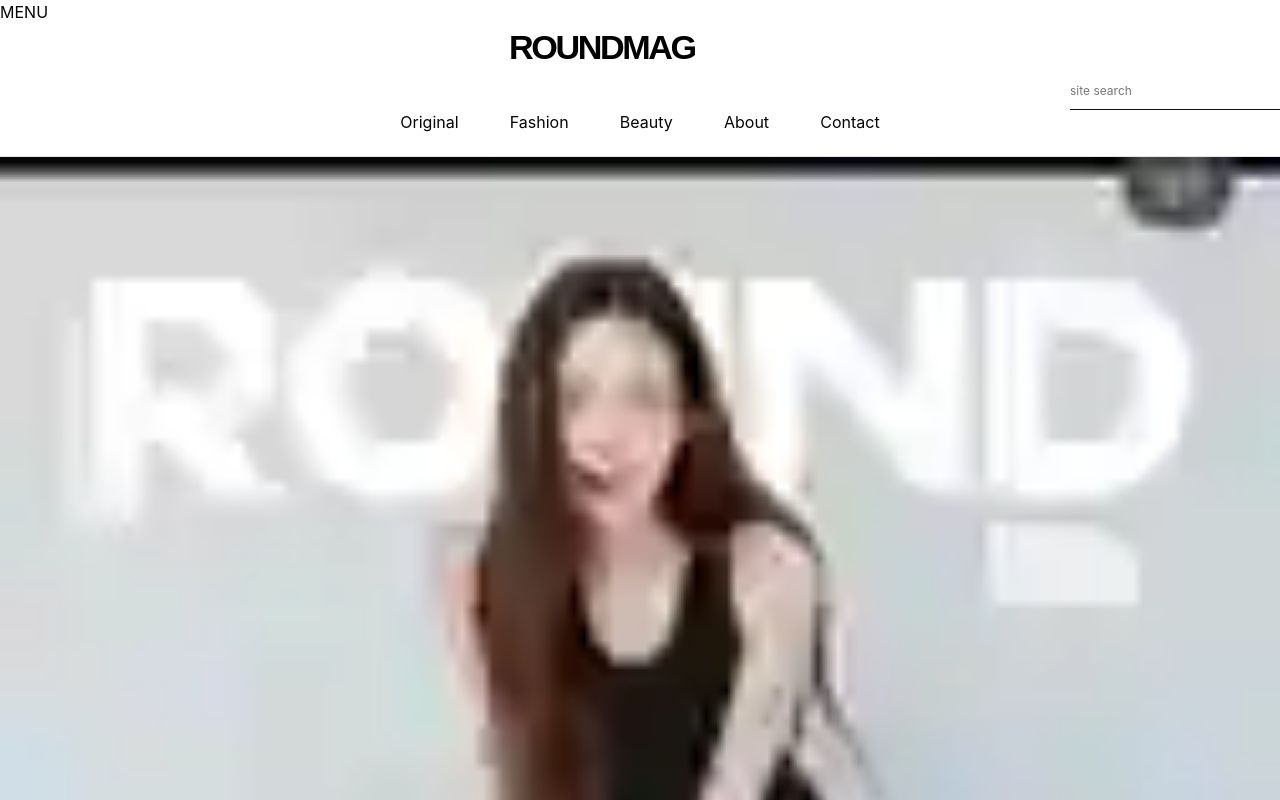
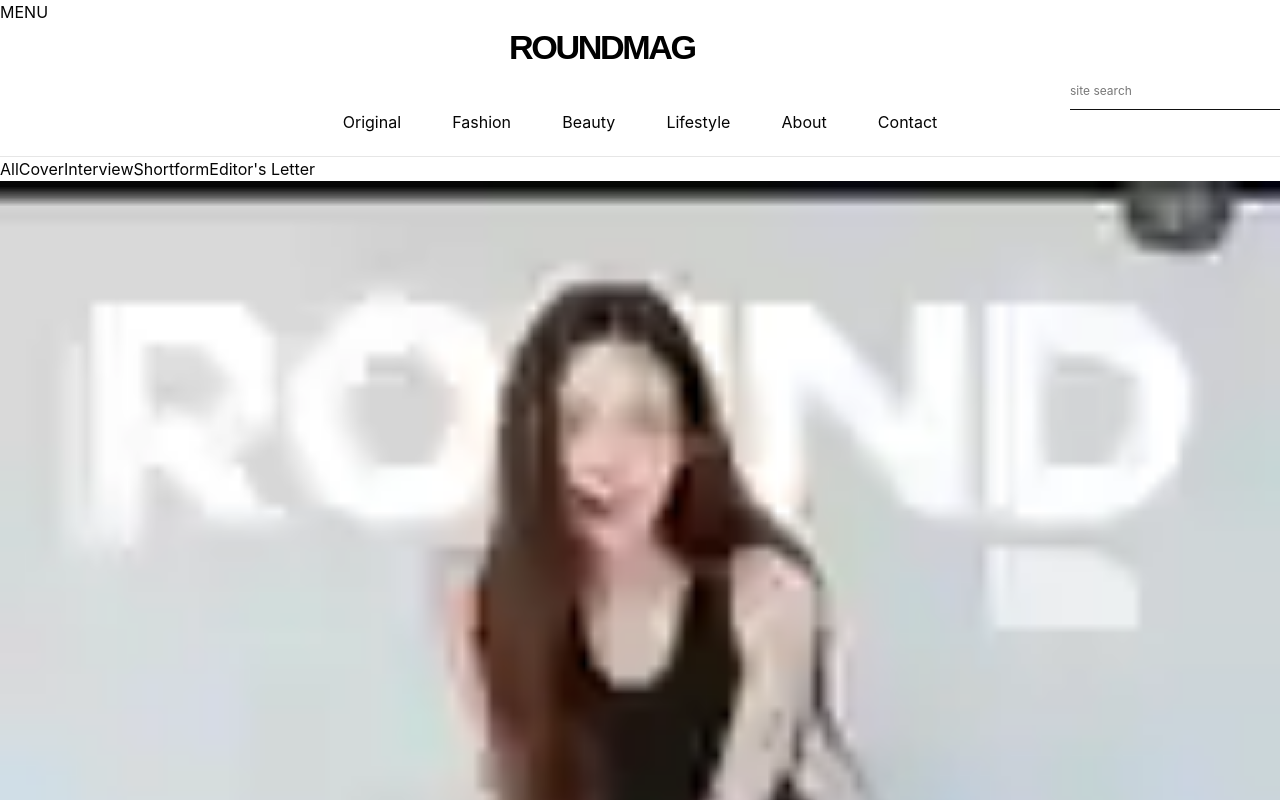
Before and after one commit to apark12321-ux/roundmag, a React (Vite) app: page / in a window 1280 px wide. Shown: the top 800 px of the page. Built offline with nearby package versions, Linux system fonts and the light colour scheme.

Commit message:
Expand editorial sections

```diff
--- a/src/App.tsx
+++ b/src/App.tsx
@@ -1,13 +1,22 @@
 import { roundImages, roundLogo } from "./roundAssets";
 
 const items = [
-  { title: "DIGITAL COVER 01", image: roundImages.round_jungwon },
-  { title: "FIRST ISSUE", image: roundImages.round_bambam_purple },
-  { title: "CLOSE TO THE LIGHT", image: roundImages.round_bambam_close },
-  { title: "SPRING YOUTH", image: roundImages.highcut_sunghanbin },
-  { title: "FASHION COVER", image: roundImages.highcut_nana },
-  { title: "THE LOOK", image: roundImages.vogue_mona },
+  { type: "Cover", title: "DIGITAL COVER 01", text: "Roundmag digital cover archive.", image: roundImages.round_jungwon },
+  { type: "Cover", title: "FIRST ISSUE", text: "Portrait and color mood.", image: roundImages.round_bambam_purple },
+  { type: "Interview", title: "CLOSE TO THE LIGHT", text: "Interview and cover story.", image: roundImages.round_bambam_close },
+  { type: "Cover", title: "SPRING YOUTH", text: "Editorial cover archive.", image: roundImages.highcut_sunghanbin },
+  { type: "Fashion", title: "SAILING MOOD", text: "Fashion cover rhythm.", image: roundImages.highcut_nana },
+  { type: "Fashion", title: "THE LOOK", text: "Studio cover balance.", image: roundImages.vogue_mona },
+  { type: "Beauty", title: "RED PORTRAIT", text: "Beauty portrait archive.", image: roundImages.vogue_kim },
+  { type: "Shortform", title: "SUMMER MOTION", text: "Shortform visual archive.", image: roundImages.dazed_johnny },
+  { type: "Cover", title: "GROUP COVER", text: "Group editorial archive.", image: roundImages.dazed_enhypen },
+  { type: "Fashion", title: "RED AND GREEN", text: "Color contrast reference.", image: roundImages.vogue_ida },
+  { type: "Lifestyle", title: "FILM STRIP", text: "Campaign mood sequence.", image: roundImages.film_strip },
 ];
+
+function Card({ item }: { item: (typeof items)[number] }) {
+  return <article className="home-card"><a href="#story"><figure><img src={item.image} alt={item.title} /></figure><h3>{item.title}</h3><p>{item.text}</p></a></article>;
+}
 
 export default function App() {
   return (
@@ -18,14 +27,17 @@ export default function App() {
           <a className="brand" href="#top"><img src={roundLogo} alt="ROUNDMAG" /></a>
           <label className="site-search"><span>site search</span><input aria-label="site search" /></label>
         </div>
-        <nav className="gnb"><a href="#original">Original</a><a href="#fashion">Fashion</a><a href="#beauty">Beauty</a><a href="#about">About</a><a href="#contact">Contact</a></nav>
+        <nav className="gnb"><a href="#original">Original</a><a href="#fashion">Fashion</a><a href="#beauty">Beauty</a><a href="#lifestyle">Lifestyle</a><a href="#about">About</a><a href="#contact">Contact</a></nav>
       </header>
       <main>
-        <section className="home-board" id="original"><div className="home-grid">{items.map((item) => <article className="home-card" key={item.title}><figure><img src={item.image} alt={item.title} /></figure><h3>{item.title}</h3><p>Roundmag editorial archive.</p></article>)}</div></section>
-        <section className="highlight-section" id="fashion"><h2>Highlight</h2></section>
-        <section className="news-section"><h2>Lastest News</h2></section>
+        <section className="home-board" id="original"><div className="subnav"><a>All</a><a>Cover</a><a>Interview</a><a>Shortform</a><a>Editor's Letter</a></div><div className="home-grid">{items.slice(0,9).map((item) => <Card item={item} key={item.title} />)}</div></section>
+        <section className="highlight-section"><h2>Highlight</h2><div className="highlight-grid">{items.map((item) => <article className="highlight-card" key={`h-${item.title}`}><a href="#story"><figure><img src={item.image} alt={item.title} /></figure><span>{item.title}</span></a></article>)}</div></section>
+        <section className="home-board secondary" id="fashion"><div className="section-title-row"><h2>Fashion</h2><p>Digital cover and editorial archive</p></div><div className="home-grid three">{items.slice(4,10).map((item) => <Card item={item} key={`f-${item.title}`} />)}</div></section>
+        <section className="news-section"><h2>Lastest News</h2><div className="latest-list">{items.slice(0,8).map((item) => <a className="latest-row" href="#story" key={`n-${item.title}`}><span>{item.type}</span><strong>{item.title}</strong></a>)}</div></section>
+        <section className="feature-story" id="story"><div className="story-category">Original</div><hr /><div className="story-tabs"><a>All</a><a>Cover</a><a>Interview</a><a>Shortform</a></div><header className="story-head"><h1><span>Interview</span> CLOSE TO THE LIGHT</h1><p>Image first, copy second. The page keeps the original visual ratio and separates text from the picture for clear readability.</p></header><figure className="story-full"><img src={items[2].image} alt="story" /></figure></section>
+        <section className="company-section" id="about"><div className="footer-links"><a>About</a><a>Contact</a><a>Media kit</a></div><div className="company-copy"><p>www.roundmag.kr</p><p>FRIDAY COMPANY. All rights reserved.</p><p>Seoul, Seongsu</p></div></section>
       </main>
-      <footer className="site-footer" id="contact"><img src={roundLogo} alt="ROUNDMAG" /></footer>
+      <footer className="site-footer" id="contact"><img src={roundLogo} alt="ROUNDMAG" /><div><a href="#top">Instagram</a><a href="#top">Contact</a></div></footer>
     </div>
   );
 }
```
